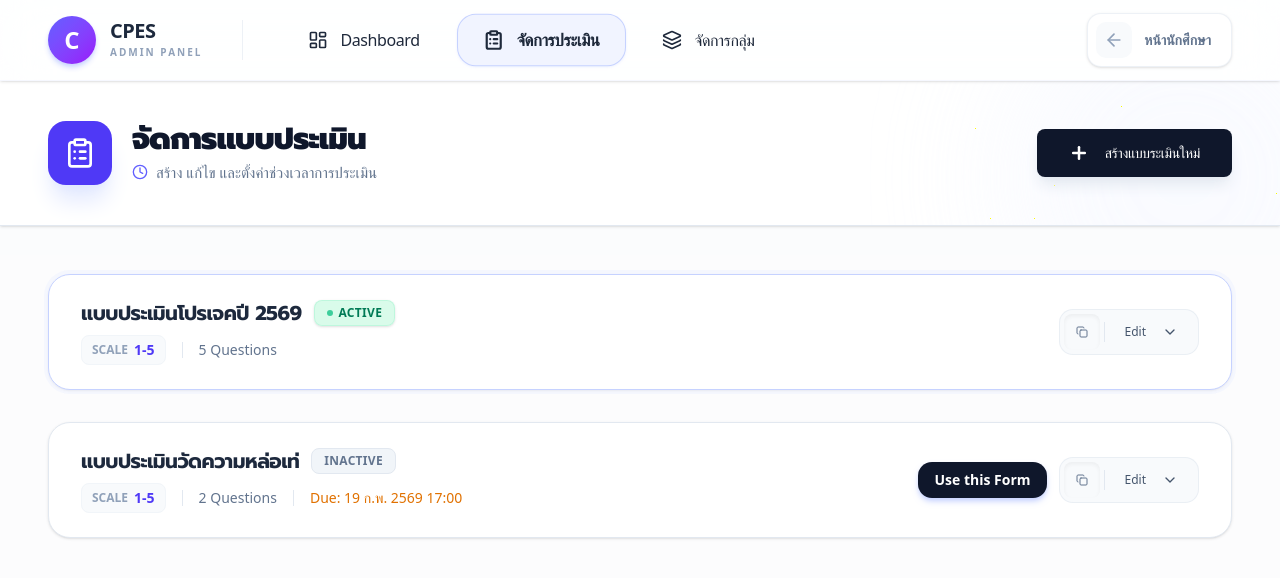
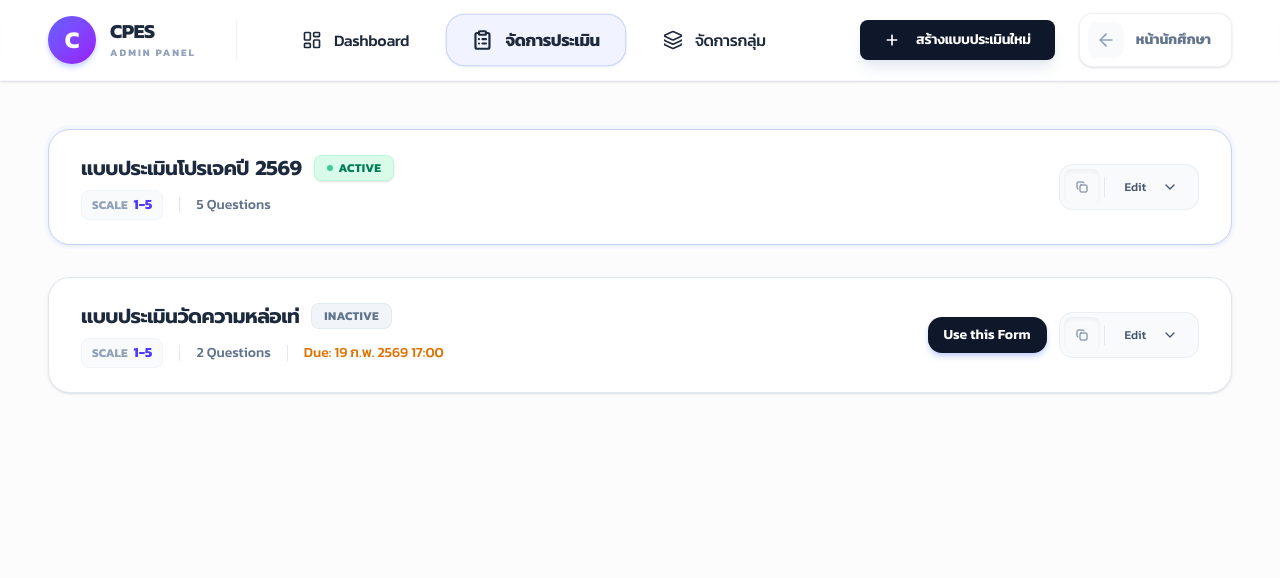
Before and after one commit to SSmikey/cpes, a Next.js app: page /admin/forms in a window 1280 px wide. Shown: the top 578 px of the page. Built offline with nearby package versions, Linux system fonts and the light colour scheme.

Commit message:
add hover to main page card

```diff
--- a/src/app/admin/forms/page.tsx
+++ b/src/app/admin/forms/page.tsx
@@ -2,20 +2,13 @@
 
 import { useState, useEffect } from "react";
 import type { EvaluationForm, Question } from "@/types";
-import { ClipboardList, PlusIcon, CopyIcon, Edit3Icon, ChevronDownIcon, ClockIcon, Trash2Icon, Activity, ArrowUpRight } from "lucide-react";
+import { PlusIcon, CopyIcon, Edit3Icon, ChevronDownIcon, ClockIcon, Trash2Icon, Activity, ArrowUpRight } from "lucide-react";
 import { AdminNav } from "@/components/admin-nav";
 import { Button } from "@/components/Button";
 import { Input } from "@/components/Input";
 import { Label } from "@/components/Label";
 import { Textarea } from "@/components/Textarea";
 import { Switch } from "@/components/Switch";
-import {
-  Card,
-  CardContent,
-  CardDescription,
-  CardHeader,
-  CardTitle,
-} from "@/components/Card";
 import { Badge } from "@/components/Badge";
 import {
   Dialog,
@@ -178,50 +171,29 @@ export default function FormManagement() {
     setTimeout(() => setDeadlineSaved(null), 2000);
   };
 
+  const navActions = (
+    <Button
+      onClick={() => setShowNewForm(true)}
+      className="h-10 px-6 rounded-2xl bg-slate-900 hover:bg-slate-800 text-white shadow-lg shadow-slate-200 border-0 font-semibold tracking-tight transition-all active:scale-95"
+    >
+      <PlusIcon className="mr-2 size-4 stroke-[2.5]" /> สร้างแบบประเมินใหม่
+    </Button>
+  );
+
   if (loading) {
     return (
-      <div className="min-h-screen bg-muted/40 flex flex-col">
-        <AdminNav />
+      <div className="min-h-screen bg-slate-50/50 font-kanit flex flex-col">
+        <AdminNav actions={navActions} />
         <main className="flex-1 flex items-center justify-center">
-          <p className="text-muted-foreground text-sm">กำลังโหลด...</p>
+          <p className="text-slate-400 text-sm">กำลังโหลด...</p>
         </main>
       </div>
     );
   }
 
   return (
-    <div className="min-h-screen bg-slate-50/50 font-sans selection:bg-indigo-100 pb-24 overflow-x-hidden">
-      <AdminNav />
-
-      {/* Hero Header Section */}
-      <div className="bg-white border-b border-slate-200 shadow-sm relative overflow-hidden">
-        <div className="absolute top-0 right-0 -mt-24 -mr-24 size-96 bg-indigo-50/50 rounded-full blur-3xl opacity-60" />
-        <div className="max-w-7xl mx-auto px-6 lg:px-12 py-10 relative z-10">
-          <div className="flex flex-col lg:flex-row lg:items-center justify-between gap-8">
-            <div className="flex items-start gap-5">
-              <div className="p-4 bg-indigo-600 rounded-2xl shadow-xl shadow-indigo-100 font-bold">
-                <ClipboardList className="size-8 text-white" />
-              </div>
-              <div className="space-y-1">
-                <h1 className="text-3xl font-black text-slate-900 tracking-tight">
-                  จัดการแบบประเมิน
-                </h1>
-                <div className="flex items-center gap-2 text-slate-500 font-medium">
-                  <ClockIcon className="size-4 text-indigo-500" />
-                  <span>สร้าง แก้ไข และตั้งค่าช่วงเวลาการประเมิน</span>
-                </div>
-              </div>
-            </div>
-
-            <Button
-              onClick={() => setShowNewForm(true)}
-              className="h-12 px-8 rounded-2xl bg-slate-900 hover:bg-slate-800 text-white shadow-lg shadow-slate-200 border-0 font-black tracking-tight transition-all active:scale-95"
-            >
-              <PlusIcon className="mr-2 size-5 stroke-[3]" /> สร้างแบบระเมินใหม่
-            </Button>
-          </div>
-        </div>
-      </div>
+    <div className="min-h-screen bg-slate-50/50 font-kanit selection:bg-indigo-100 pb-24 overflow-x-hidden">
+      <AdminNav actions={navActions} />
 
       <main className="max-w-7xl mx-auto px-6 lg:px-12 pt-12 space-y-8 animate-in fade-in fill-mode-both duration-700">
 
--- a/src/app/admin/groups/page.tsx
+++ b/src/app/admin/groups/page.tsx
@@ -78,26 +78,8 @@ export default function GroupsManagement() {
   }
 
   return (
-    <div className="min-h-screen bg-[#F8FAFC] font-sarabun pb-24">
+    <div className="min-h-screen bg-[#F8FAFC] font-kanit pb-24">
       <AdminNav />
-
-      {/* Header */}
-      <div className="bg-white border-b border-slate-200/60 shadow-sm relative">
-        <div className="absolute top-0 right-0 -mt-24 -mr-24 size-96 bg-indigo-50/40 rounded-full blur-3xl opacity-60 pointer-events-none" />
-        <div className="max-w-4xl mx-auto px-6 lg:px-10 py-12 relative z-10">
-          <div className="flex items-start gap-6">
-            <div className="p-4 bg-indigo-600 rounded-2xl shadow-2xl shadow-indigo-200/50 flex-shrink-0">
-              <Layers className="size-8 text-white" />
-            </div>
-            <div className="space-y-1">
-              <h1 className="text-4xl font-extrabold text-slate-900 tracking-tight">
-                จัดการ<span className="text-indigo-600">กลุ่มโปรเจค</span>
-              </h1>
-              <p className="text-slate-500 font-medium">เพิ่ม ลบ หรือแก้ไขกลุ่มโปรเจคที่แสดงในหน้าหลัก</p>
-            </div>
-          </div>
-        </div>
-      </div>
 
       <main className="max-w-4xl mx-auto px-6 lg:px-10 pt-10 space-y-8">
 
--- a/src/app/page.tsx
+++ b/src/app/page.tsx
@@ -503,7 +503,7 @@ export default function StudentPage() {
       </header>
 
       <main style={{ flex: 1 }}>
-        <div style={{ maxWidth: 768, margin: "0 auto", padding: "32px 20px", display: "flex", flexDirection: "column", gap: 24 }}>
+        <div style={{ maxWidth: 960, margin: "0 auto", padding: "40px 28px", display: "flex", flexDirection: "column", gap: 28 }}>
 
           {/* ── Form title + progress ── */}
           <div style={{ display: "flex", flexDirection: "column", gap: 12 }}>
@@ -665,10 +665,16 @@ export default function StudentPage() {
 
           {/* ── Project grid ── */}
           <div>
-            <h2 style={{ fontSize: 11, fontWeight: 700, color: "#94a3b8", textTransform: "uppercase", letterSpacing: "0.1em", marginBottom: 12 }}>
+            <h2 style={{ fontSize: 12, fontWeight: 700, color: "#94a3b8", textTransform: "uppercase", letterSpacing: "0.1em", marginBottom: 14 }}>
               รายการกลุ่มทั้งหมด
             </h2>
-            <div style={{ display: "grid", gridTemplateColumns: "repeat(auto-fill, minmax(280px, 1fr))", gap: 10 }}>
+            <style>{`
+              .project-card-evaluable:hover {
+                border-color: #5b21b6 !important;
+                box-shadow: 0 0 0 3px rgba(91,33,182,0.12), 0 4px 16px rgba(109,40,217,0.10) !important;
+              }
+            `}</style>
+            <div style={{ display: "grid", gridTemplateColumns: "repeat(auto-fill, minmax(320px, 1fr))", gap: 12 }}>
               {projects.map((project) => {
                 const isOwn = project.id === student.own_group;
                 const isDone = student.evaluated_projects.includes(project.id);
@@ -680,37 +686,38 @@ export default function StudentPage() {
                     key={project.id}
                     disabled={!canEvaluate}
                     onClick={() => canEvaluate && handleSelectProject(project)}
+                    className={canEvaluate ? "project-card-evaluable" : ""}
                     style={{
                       width: "100%",
                       textAlign: "left",
-                      borderRadius: 12,
+                      borderRadius: 14,
                       border: isSelected
                         ? "2px solid #7c3aed"
                         : canEvaluate
-                          ? "1px solid #e2e8f0"
-                          : "1px solid #f1f5f9",
+                          ? "1.5px solid #e2e8f0"
+                          : "1.5px solid #f1f5f9",
                       background: isSelected
                         ? "linear-gradient(135deg, #faf5ff, #ede9fe22)"
                         : canEvaluate
                           ? "#fff"
                           : "#f8fafc",
-                      padding: "14px 16px",
+                      padding: "18px 20px",
                       display: "flex",
                       alignItems: "center",
                       justifyContent: "space-between",
-                      gap: 10,
+                      gap: 12,
                       cursor: canEvaluate ? "pointer" : "default",
                       opacity: (!canEvaluate && !isOwn && !isDone) ? 0.5 : 1,
                       boxShadow: isSelected
                         ? "0 4px 16px rgba(109,40,217,0.14)"
                         : canEvaluate
-                          ? "0 1px 4px rgba(0,0,0,0.04)"
+                          ? "0 1px 4px rgba(0,0,0,0.05)"
                           : "none",
-                      transition: "all 0.15s ease",
+                      transition: "all 0.18s ease",
                     }}
                   >
                     <span style={{
-                      fontSize: 14, fontWeight: 600,
+                      fontSize: 15, fontWeight: 600,
                       color: isSelected ? "#7c3aed" : "#1e293b",
                     }}>
                       {project.name}
@@ -723,12 +730,12 @@ export default function StudentPage() {
                         <span style={badgeSuccessStyle}>✓ ประเมินแล้ว</span>
                       )}
                       {canEvaluate && !isSelected && (
-                        <span style={{ fontSize: 11, color: "#94a3b8" }}>คลิกเพื่อประเมิน →</span>
+                        <span style={{ fontSize: 12, color: "#94a3b8" }}>คลิกเพื่อประเมิน →</span>
                       )}
                       {isSelected && (
                         <span style={{
-                          fontSize: 11, fontWeight: 600, color: "#7c3aed",
-                          background: "#ede9fe", borderRadius: 6, padding: "2px 8px",
+                          fontSize: 12, fontWeight: 600, color: "#7c3aed",
+                          background: "#ede9fe", borderRadius: 6, padding: "3px 10px",
                         }}>กำลังประเมิน</span>
                       )}
                       {isDeadlinePassed && !isOwn && !isDone && (
--- a/src/data/students.json
+++ b/src/data/students.json
@@ -3,7 +3,7 @@
     "student_id": "6612732134",
     "name": "สิทธิชัย แสงนนท์",
     "year": 3,
-    "own_group": "group1",
+    "own_group": "group3",
     "evaluated_projects": [
       "group2",
       "group4",
```
